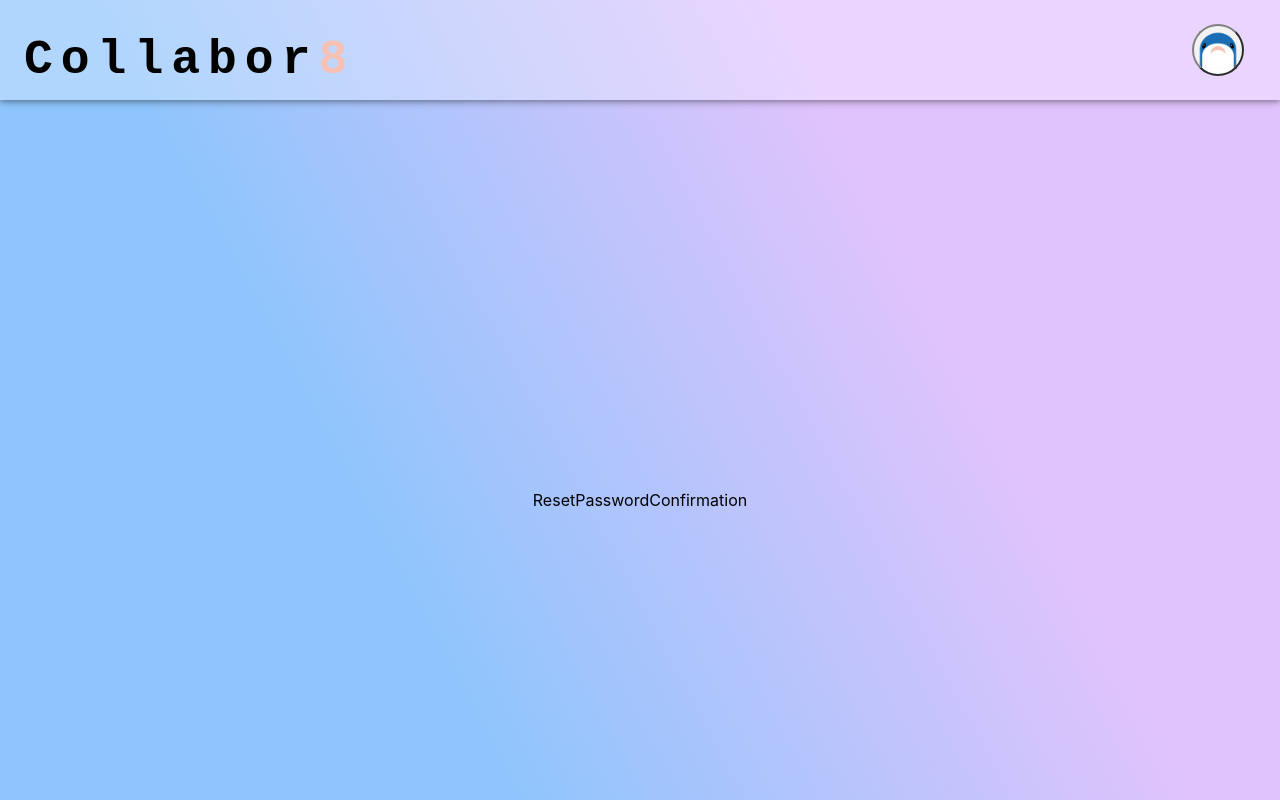
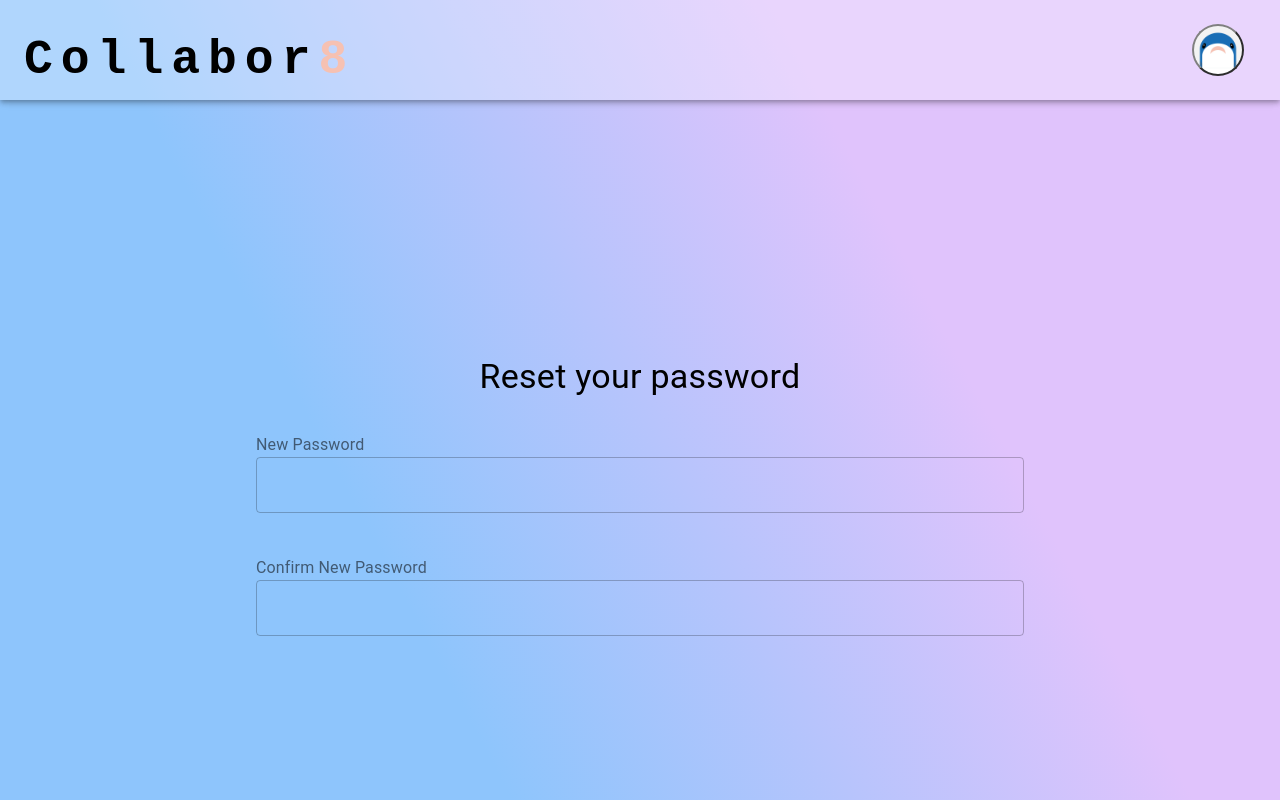
Before and after one commit to Xinyu-ham/collabor8, a React (Create React App) app in the folder collabor8_app/frontend/: page /reset-password-confirmed/1/1 in a window 1280 px wide. Built offline with nearby package versions, Linux system fonts and the light colour scheme.

Commit message:
added reset password feature

```diff
--- a/collabor8_app/frontend/package.json
+++ b/collabor8_app/frontend/package.json
@@ -1,5 +1,5 @@
 {
-  "name": "my-app",
+  "name": "frontend",
   "version": "0.1.0",
   "private": true,
   "dependencies": {
--- a/collabor8_app/frontend/src/actions/auth.js
+++ b/collabor8_app/frontend/src/actions/auth.js
@@ -6,6 +6,10 @@ import {
     LOAD_USER_FAILED,
     AUTHENTICATION_SUCCESS,
     AUTHENTICATION_FAILED,
+    PASSWORD_RESET_SUCCESS,
+    PASSWORD_RESET_FAILED,
+    RESET_PASSWORD_CONFIRMED_SUCCESS,
+    RESET_PASSWORD_CONFIRMED_FAILED,
     LOGOUT
 } from "./types";
 
@@ -98,3 +102,26 @@ export const login = (email, password) => async dispatch => {
         })
     };
 };
+
+export const sendResetEmail = (email) => async dispatch => {
+    const config = {
+        headers: {
+            'Content-Type': 'application/json',
+        }
+    }
+
+    const body = JSON.stringify( { email: email })
+
+    try {
+        const response = await axios.post("/auth/users/reset_password/", body, config)
+        dispatch({
+            type: PASSWORD_RESET_SUCCESS,
+            payload: response.status
+        })
+    } catch (err) {
+        dispatch({
+            type: PASSWORD_RESET_FAILED,
+            payload: err.response.status
+        })
+    }
+}
--- a/collabor8_app/frontend/src/actions/types.js
+++ b/collabor8_app/frontend/src/actions/types.js
@@ -4,4 +4,8 @@ export const LOAD_USER_SUCCESS = 'LOAD_USER_SUCCESS';
 export const LOAD_USER_FAILED = 'LOAD_USER_FAILED';
 export const AUTHENTICATION_SUCCESS = 'AUTHENTICATION_SUCCESS';
 export const AUTHENTICATION_FAILED = 'AITHENTICATION_FAILED';
+export const PASSWORD_RESET_SUCCESS = 'PASSWORD_RESET_SUCCESS';
+export const PASSWORD_RESET_FAILED = 'PASSWORD_RESET_FAILED';
+export const RESET_PASSWORD_CONFIRMED_SUCCESS = 'RESET_PASSWORD_CONFIRMED_SUCCESS';
+export const RESET_PASSWORD_CONFIRMED_FAILED = 'RESET_PASSWORD_CONFIRMED_FAILED';
 export const LOGOUT = 'LOGOUT';
--- a/collabor8_app/frontend/src/components/auth/ResetPassword.js
+++ b/collabor8_app/frontend/src/components/auth/ResetPassword.js
@@ -1,7 +1,127 @@
-import React from 'react'
+import React, { useState, useEffect } from 'react'
+import { Modal, CircularProgress, Grid, Typography, Box, FormControl, FormHelperText, TextField, Button } from '@material-ui/core'
+import { Alert, AlertTitle } from '@material-ui/lab'
+import isEmail from 'validator/lib/isEmail';
+import { useNavigate, useSearchParams } from 'react-router-dom';
+import { sendResetEmail } from '../../actions/auth';
+import { connect } from 'react-redux'
 
-export default function ResetPassword() {
+function ResetPassword({ sendResetEmail, passwordResetStatus }) {
+  const [email, setEmail] = useState('')
+  const [emailValid, setEmailValid] = useState(false)
+  const [dirty, setDirty] = useState(false)
+  const [resetSuccess, setResetSuccess] = useState(null)
+  const [loading, setLoading] = useState(false)
+
+  const onEmailChange = (e) => {
+    const val = e.target.value;
+    setEmail(val);
+    setEmailValid(isEmail(val))
+  }
+
+  const onSubmit = (e) => {
+    sendResetEmail(email);
+    setLoading(!loading);
+    console.log(loading)
+    console.log(passwordResetStatus)
+  }
+
+  useEffect(() => {
+    if (passwordResetStatus===204) {
+      setLoading(false);
+      setResetSuccess(true)
+    }
+
+    if (passwordResetStatus===400) {
+      setLoading(false);
+      setResetSuccess(false)
+    }
+  }, [passwordResetStatus])
+
+
+  const navigate = useNavigate()
+
+  const ResetPasswordFailed = (
+    <Grid item xs={12}>
+      <Alert severity="warning">
+        <AlertTitle>Account not found</AlertTitle>
+        Email does not exist.
+      </Alert>
+    </Grid>
+  );
+
+  const LoadingCircle = (
+    <CircularProgress color="primary" />
+  )
+
+  const ResetPasswordForm = (
+    <Grid container spacing={2}>
+      { resetSuccess === null ? null : ResetPasswordFailed }
+      <Grid item xs={12}>
+          <FormControl fullWidth variant="standard">
+            <FormHelperText>
+              <div align="center">
+                <Typography component='p' variant='p'>
+                  Email Address
+                </Typography>
+              </div>
+            </FormHelperText>
+            <TextField
+            required
+            helperText={emailValid ? "" : "Valid email required"}
+            error={dirty && !emailValid}
+            onBlur={() => {setDirty(!emailValid)}}
+            onChange={onEmailChange}
+            value={email}
+            variant='outlined'
+            />
+          </FormControl>
+        </Grid>
+        <Grid item xs={12}>
+          {loading ? LoadingCircle : null}
+          <Box justifyContent="space-between" display='flex'>
+            <Button disabled={!emailValid} variant='outlined' onClick={onSubmit} color='primary'>Reset</Button>
+            <Button variant='standard' onClick={() => {navigate(-1)}} color='secondary'>Cancel</Button>
+          </Box>
+
+        </Grid>
+    </Grid>
+  )
+
+  const ResetPasswordSuccess = (
+    <Grid container spacing={2}>
+      <Grid item xs={12}>
+        <Alert severity="success">
+          Please check your email to continue password reset.
+        </Alert>
+      </Grid>
+      <Grid item xs={12}>
+        <Button color='secondary' onClick={() => {navigate('/')}}>
+          Back to Home
+        </Button>
+      </Grid>
+    </Grid>
+  );
+
   return (
-    <div>ResetPassword</div>
+    <div>
+      <Grid container spacing={5} style={{padding: '20%'}}>
+        <Grid item xs={12}>
+          <Typography component='h4' variant='h4'>
+            Reset your Password
+          </Typography>
+        </Grid>
+        <Grid item xs={12}>
+        {resetSuccess ? ResetPasswordSuccess : ResetPasswordForm}
+        </Grid>
+      </Grid>
+    </div>
   )
 }
+
+const mapStateToProps = state => ({
+  passwordResetStatus: state.passwordResetStatus
+});
+
+
+export default connect(mapStateToProps, { sendResetEmail })(ResetPassword)
--- a/collabor8_app/frontend/src/components/auth/ResetPasswordConfirmation.js
+++ b/collabor8_app/frontend/src/components/auth/ResetPasswordConfirmation.js
@@ -1,7 +1,59 @@
-import React from 'react'
+import React, { useState } from 'react'
+import { Grid, Typography, Box, FormControl, FormHelperText, TextField, Button } from '@material-ui/core'
 
-export default function ResetPasswordConfirmation() {
+export default function ResetPasswordConfirmation(props) {
+  const uid = props.uid
+  const token = props.token
+  const [password1, setPassword1] = useState('')
+  const [password2, setPassword2] = useState('')
+  const [passwordMatch, setPasswordMatch] = useState(true)
+
   return (
-    <div>ResetPasswordConfirmation</div>
+    <div>
+      <Grid container spacing={2} style={{padding: '20%'}}>
+        <Grid item xs={12}>
+          <Typography component='h4' variant='h4'>
+            Reset your password
+          </Typography>
+        </Grid>
+        <Grid item xs={12}>
+          <FormControl margin="normal" fullWidth>
+            <FormHelperText>
+              <Typography>
+                New Password
+              </Typography>
+            </FormHelperText>
+            <TextField
+                fullWidth
+                required
+                variant="outlined"
+                type="password"
+                hintText="New Password"
+                value={password1}
+                onChange={e => {setPassword1(e.target.value)}}
+              />
+          </FormControl>
+        </Grid>
+        <Grid item xs={12}>
+          <FormControl margin="normal" fullWidth>
+            <FormHelperText>
+              <Typography>
+                Confirm New Password
+              </Typography>
+            </FormHelperText>
+            <TextField
+                fullWidth
+                required
+                variant="outlined"
+                helperText= {passwordMatch ? "" : "Passwords are different"}
+                type="password"
+                hintText="Re-type new Password"
+                value={password2}
+                onChange={e => {setPassword2(e.target.value)}}
+              />
+          </FormControl>
+        </Grid>
+      </Grid>
+    </div>
   )
 }
--- a/collabor8_app/frontend/src/reducers/auth.js
+++ b/collabor8_app/frontend/src/reducers/auth.js
@@ -5,6 +5,10 @@ import {
     LOAD_USER_FAILED,
     AUTHENTICATION_SUCCESS,
     AUTHENTICATION_FAILED,
+    PASSWORD_RESET_SUCCESS,
+    PASSWORD_RESET_FAILED,
+    RESET_PASSWORD_CONFIRMED_SUCCESS,
+    RESET_PASSWORD_CONFIRMED_FAILED,
     LOGOUT
 } from "../actions/types";
 
@@ -12,7 +16,8 @@ const initialState = {
     access: localStorage.getItem('access'),
     refresh: localStorage.getItem('refresh'),
     isAuthenticated: false,
-    user: null
+    user: null,
+    passwordResetStatus: null
 };
 
 export default function auth(state = initialState, action) {
@@ -58,6 +63,16 @@ export default function auth(state = initialState, action) {
                 ...state,
                 isAuthenticated: false
             }
+        case PASSWORD_RESET_SUCCESS:
+            return {
+                ...state,
+                passwordResetStatus: payload
+            }
+        case PASSWORD_RESET_FAILED:
+            return {
+                ...state,
+                passwordResetStatus: payload
+            }
         case LOGOUT:
             localStorage.removeItem('access');
             localStorage.removeItem('refresh');
```
Also changed, not shown: 2 other files (tests, documents, lock files or other folders).
